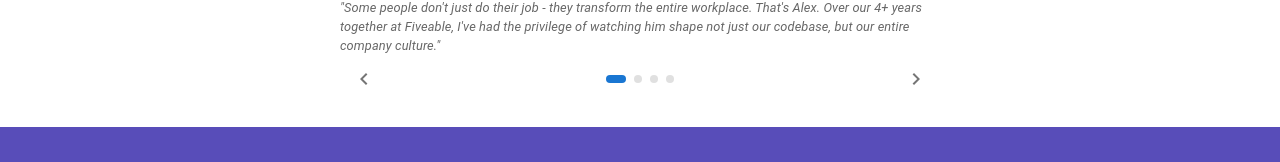
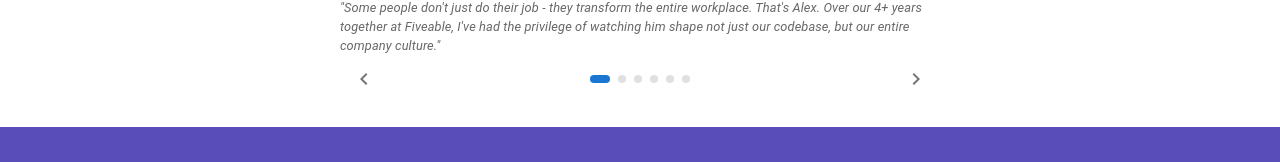
Before and after one commit to alexandercsierra/portfolio-2024, a React (Vite) app: page / in a window 1280 px wide. Shown: the part 674-836 px from the top of the page. Built offline with nearby package versions, Linux system fonts and the light colour scheme.

Commit message:
more testimonials

```diff
--- a/src/components/Carousel.tsx
+++ b/src/components/Carousel.tsx
@@ -53,6 +53,14 @@ const TestimonialCarousel = () => {
       color: theme.palette.primary.light,
     },
     {
+      id: 5,
+      name: "Bryan Clark",
+      role: "Product Engineer",
+      content:
+        "Having worked at a number of companies in my career, I can truly say that Alex is one of the finest engineers I've ever worked with. Alex's technical skills, in addition to his drive to solve complex problems, are on par with much more seasoned engineer's from my experience.",
+      color: theme.palette.warning.light,
+    },
+    {
       id: 3,
       name: "Tán Ho",
       role: "Senior Product Designer",
@@ -67,6 +75,14 @@ const TestimonialCarousel = () => {
       content:
         "We often called him a 'clarity creator' because of his intrinsic desire to keep projects, timelines, and high level goals organized across multiple teams, regardless of his role at any point in time. He naturally evolved into a great team lead when needed.",
       color: theme.palette.info.light,
+    },
+    {
+      id: 6,
+      name: "Bryan Clark",
+      role: "Product Engineer",
+      content:
+        "What sets Alex apart is his unique ability to bring clarity to complex situations without dominating the conversation. His thoughtful approach and sharp insights consistently cut through ambiguity, leading our team to pragmatic and effective solutions.",
+      color: theme.palette.warning.light,
     },
   ];
 
```
